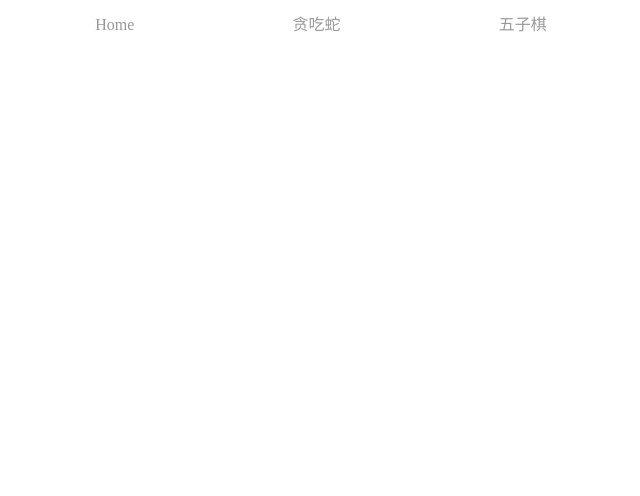
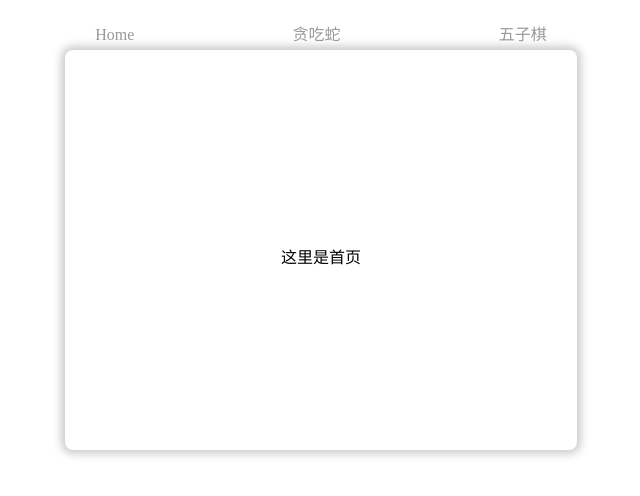
Before and after one commit to gssggssg/projects, a React (Create React App) app: page / in a window 1280 px wide. Shown: the top 496 px of the page, without its empty margins (319-959 px from the left). Built offline with nearby package versions, Linux system fonts and the light colour scheme.

Commit message:
feat-New Home component

```diff
--- /dev/null
+++ b/src/pages/Home/index.scss
@@ -0,0 +1,5 @@
+// Home scss
+.homeContent{
+  width: 80%;
+  margin: auto;
+}
--- /dev/null
+++ b/src/pages/Home/index.tsx
@@ -0,0 +1,26 @@
+import * as React from "react";
+import { connect } from "react-redux";
+import { homeType } from "../../store/home";
+import Card from "../../components/Card";
+import "./index.scss";
+
+interface Props {
+  home: homeType,
+  dispatch: any,
+};
+
+const Home = (props: Props): JSX.Element => {
+  return (
+    <div className="homeContent">
+      <Card width="50%" height="400px" >
+        <div style={{ lineHeight: "400px" }}>这里是首页</div>
+      </Card>
+    </div>
+  );
+};
+
+const mapStateToProps = (state: { home: homeType }) => ({
+  snake: state.home,
+});
+
+export default connect(mapStateToProps)(Home);
--- /dev/null
+++ b/src/store/home.ts
@@ -0,0 +1,21 @@
+import { createSlice } from "@reduxjs/toolkit";
+
+export interface homeType {
+
+};
+
+const state: homeType = {
+
+};
+
+export const home = createSlice({
+  name: "home",
+  initialState: state,
+  reducers: {
+    updata: (state, { payload }) => {
+      return { ...state, ...payload };
+    },
+  },
+});
+
+export default home.reducer;
```
Also changed, not shown: src/routes/index.ts (+11 -0 lines).
